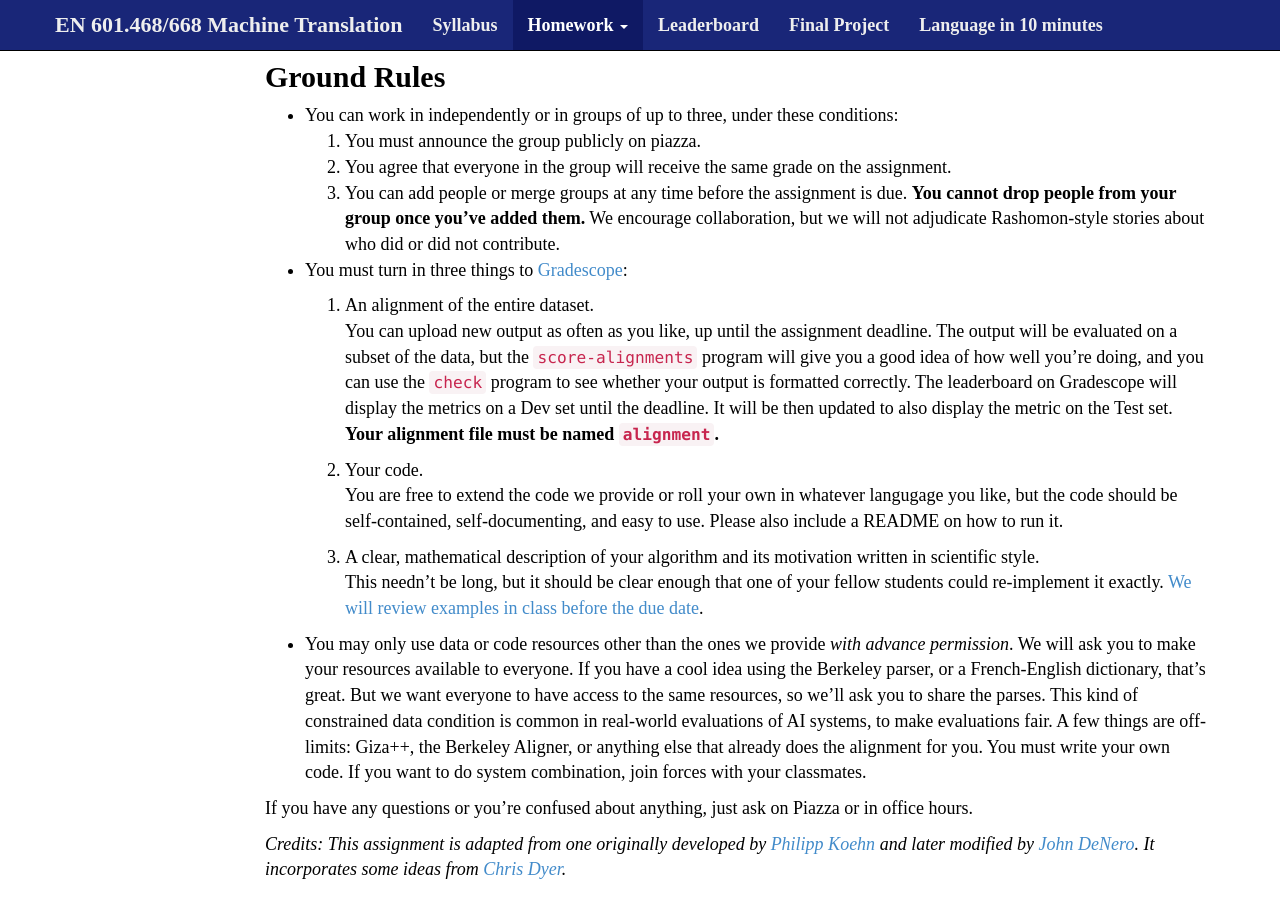
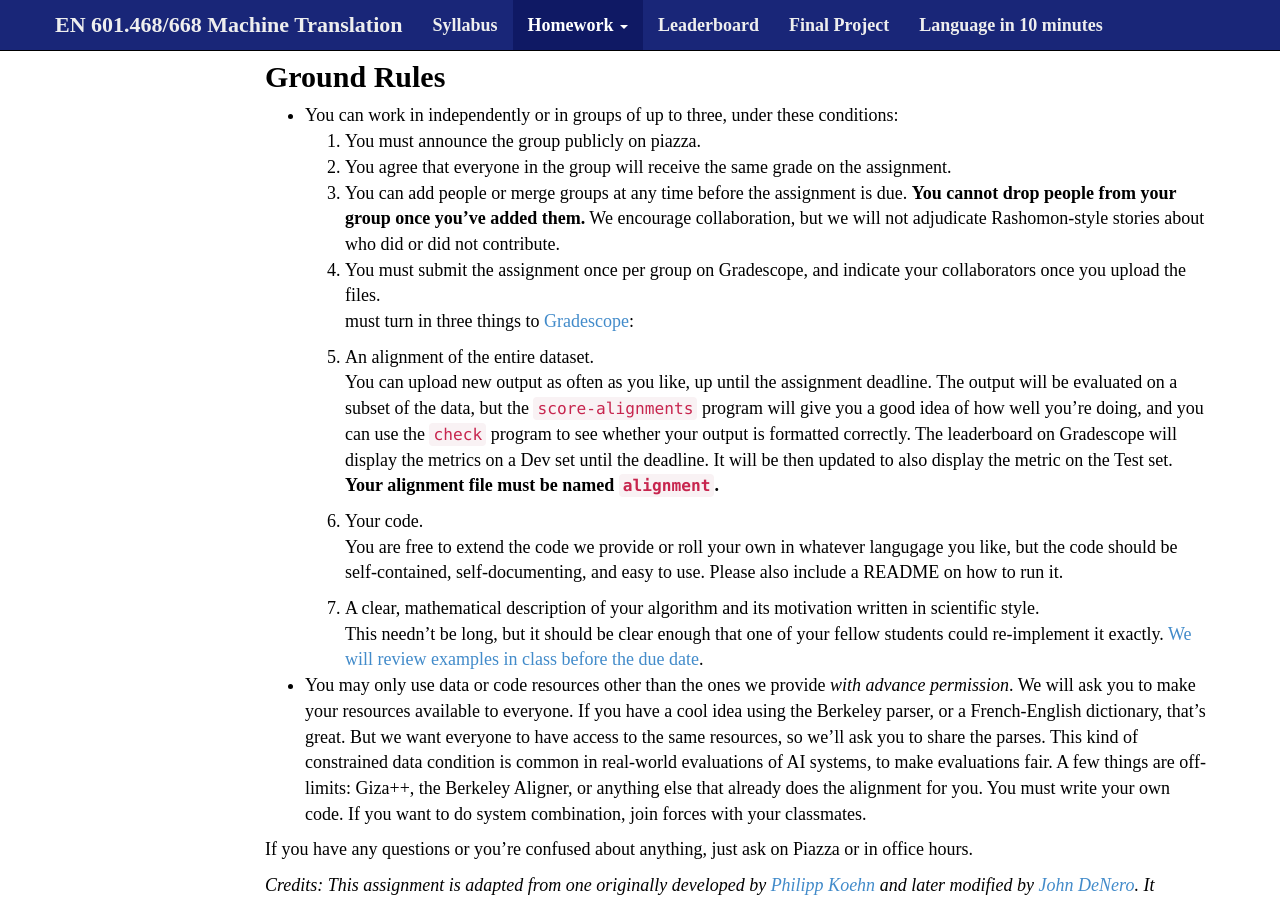
Before and after one commit to mt-class/jhu, a Jekyll site: the page built from hw1.md, in a window 1280 px wide and 900 px high, scrolled down 2250 px. Built offline with Jekyll 4.4.1, drawn with Linux system fonts in a browser that asks for light colours; nearby versions of some CDN libraries; some web fonts are replaced; formulas are drawn with MathJax 3.

Commit message:
clarifying groupwork

```diff
--- a/hw1.md
+++ b/hw1.md
@@ -161,7 +161,8 @@ Ground Rules
      due. **You cannot drop people from your group once you've added them.**
   We encourage collaboration, but we will not adjudicate Rashomon-style
   stories about who did or did not contribute.
-* You must turn in three things to [Gradescope](https://www.gradescope.com/):
+  1. You must submit the assignment once per group on Gradescope, and indicate your collaborators once you upload the files.
+ must turn in three things to [Gradescope](https://www.gradescope.com/):
 
   1. An alignment of the entire dataset.
   You can upload new output as often as you like, up until the assignment deadline. The output will be evaluated
```
